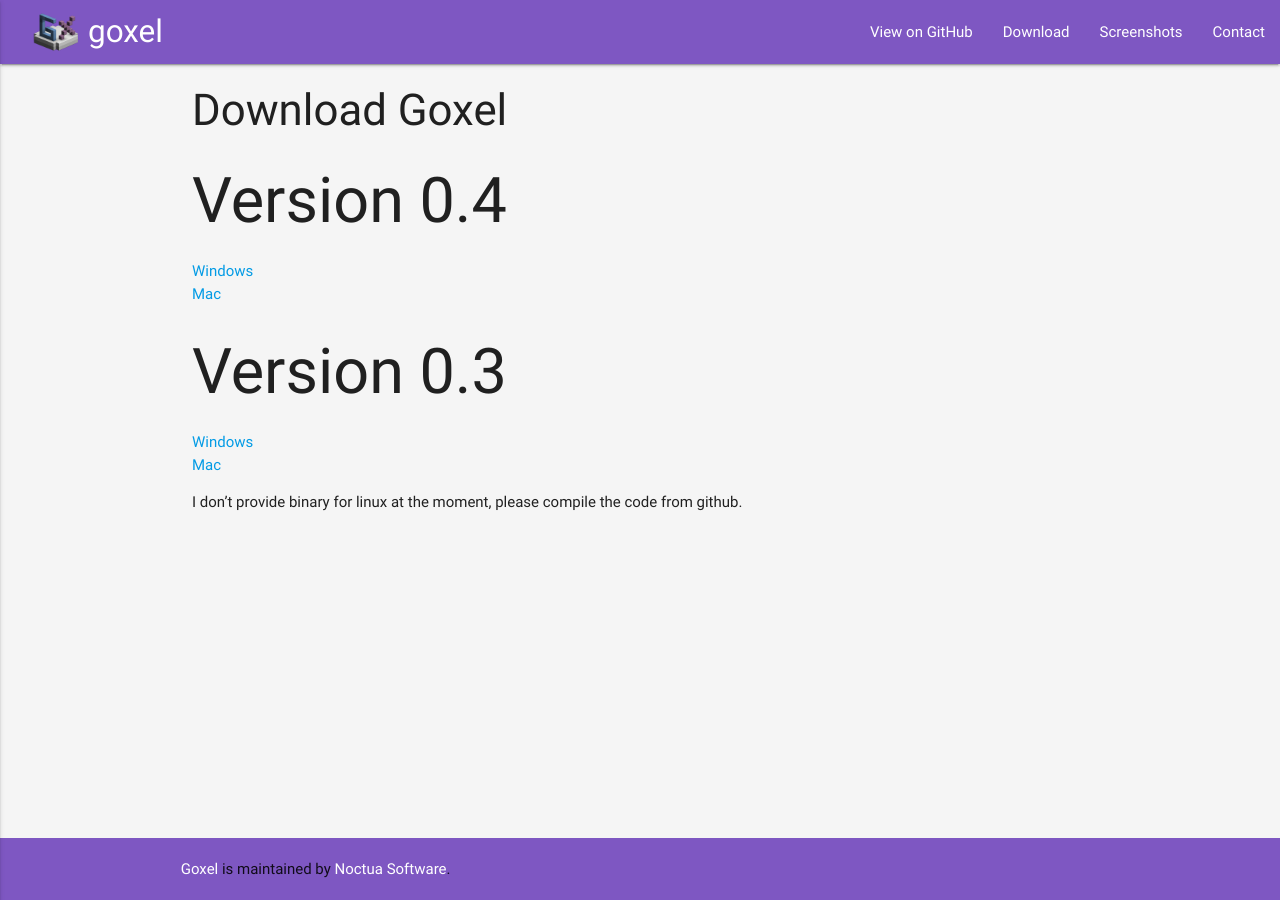
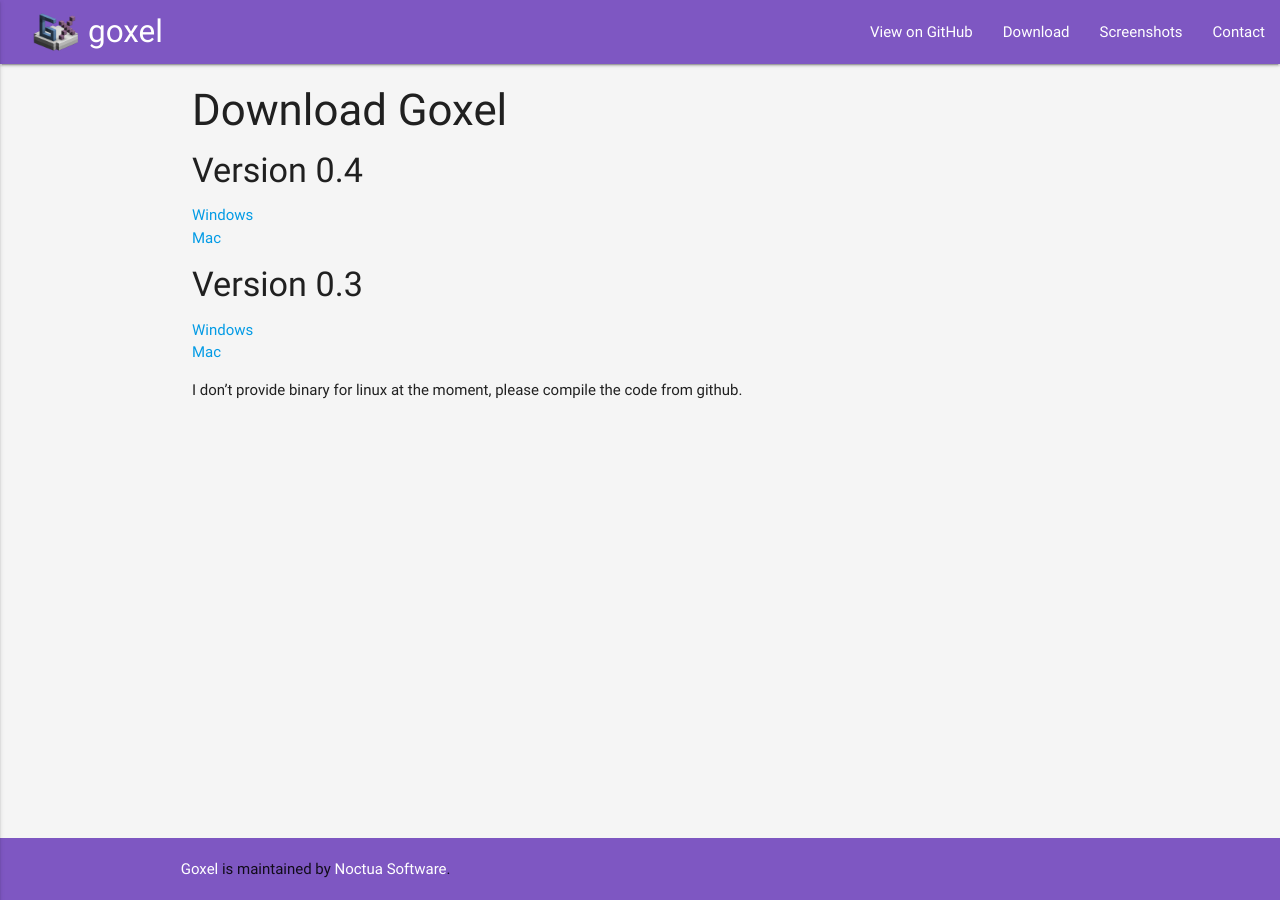
Before and after one commit to guillaumechereau/goxel, a Jekyll site: the page built from downloads.markdown, in a window 1280 px wide. Built offline with Jekyll 4.4.1, drawn with Linux system fonts in a browser that asks for light colours; nearby versions of some CDN libraries; our own code applies the rules of GitHub Pages for plain Markdown files.

Commit message:
Minor change

```diff
--- a/downloads.markdown
+++ b/downloads.markdown
@@ -4,13 +4,13 @@
 
 ### Download Goxel
 
-# Version 0.4
+#### Version 0.4
 
 - [Windows](https://github.com/guillaumechereau/goxel/releases/download/v0.4.0/goxel-0.4.0-windows.zip)
 - [Mac](https://github.com/guillaumechereau/goxel/releases/download/v0.4.0/goxel-0.4.0-mac.zip)
 
 
-# Version 0.3
+#### Version 0.3
 
 - [Windows](https://github.com/guillaumechereau/goxel/releases/download/v0.3.0/goxel-0.3.0-windows.zip)
 - [Mac](https://github.com/guillaumechereau/goxel/releases/download/v0.3.0/goxel-0.3.0-mac.zip)
```
